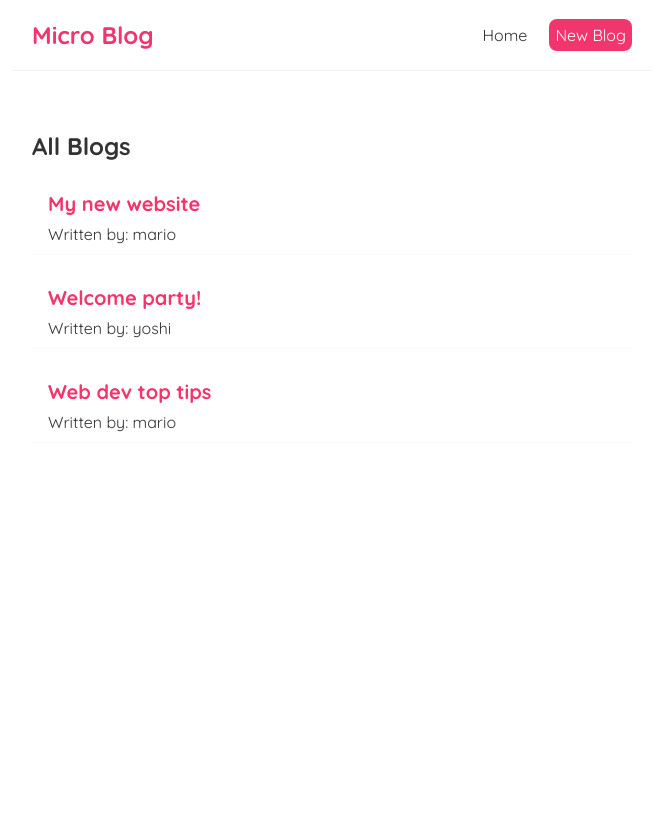
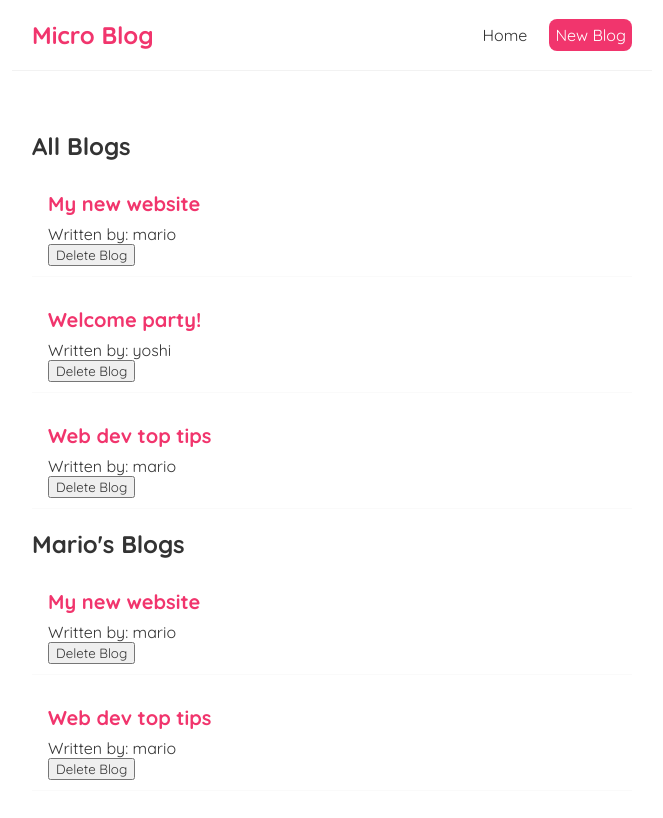
Before and after one commit to DavidTunnell/microblog-react, a React (Create React App) app: page / in a window 1280 px wide. Shown: the top 818 px of the page, without its empty margins (308-971 px from the left). Built offline with nearby package versions, Linux system fonts and the light colour scheme.

Commit message:
now passing delete function as a prop to child component

```diff
--- a/src/BlogList.js
+++ b/src/BlogList.js
@@ -1,6 +1,4 @@
-const BlogList = (props) => {
-    const blogs = props.blogs;
-    const title = props.title;
+const BlogList = ({ blogs, title, handleDelete }) => {
     return (
         <div className="blog-list">
             <h2>{title}</h2>
@@ -8,6 +6,9 @@
                 <div className="blog-preview" key={blog.id}>
                     <h2>{blog.title}</h2>
                     <p>Written by: {blog.author}</p>
+                    <button onClick={() => handleDelete(blog.id)}>
+                        Delete Blog
+                    </button>
                 </div>
             ))}
         </div>
--- a/src/Home.js
+++ b/src/Home.js
@@ -26,10 +26,21 @@
             id: 3,
         },
     ]);
-
+    const handleDelete = (id) => {
+        const newBlogs = blogs.filter((blog) => blog.id !== id);
+        setBlogs(newBlogs);
+    };
     return (
         <div className="home">
-            <BlogList blogs={blogs} title="All Blogs" />
+            <BlogList
+                blogs={blogs}
+                title="All Blogs"
+                handleDelete={handleDelete}
+            />
+            <BlogList
+                blogs={blogs.filter((blog) => blog.author === "mario")}
+                title="Mario's Blogs"
+            />
         </div>
     );
 };
```
